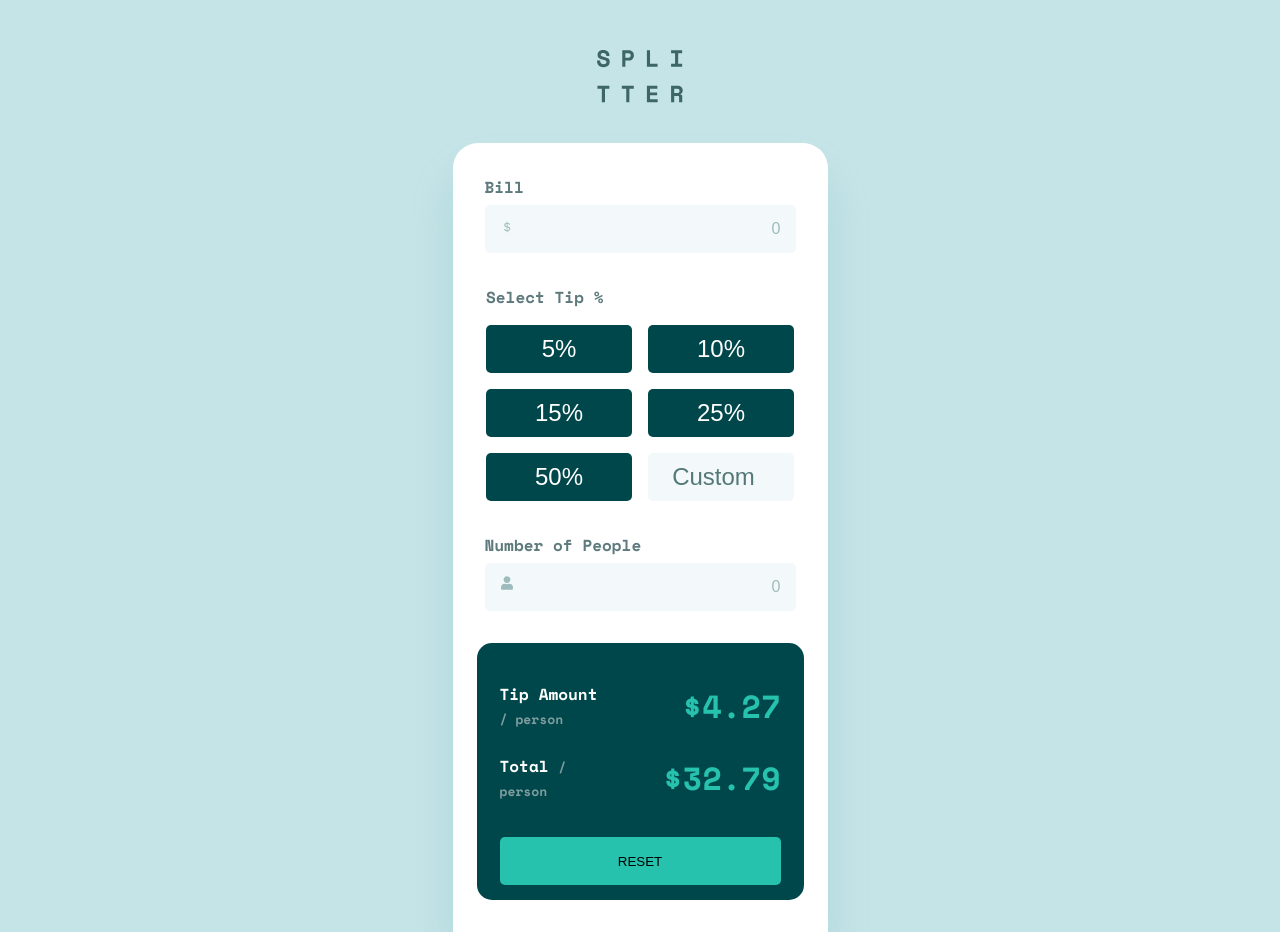
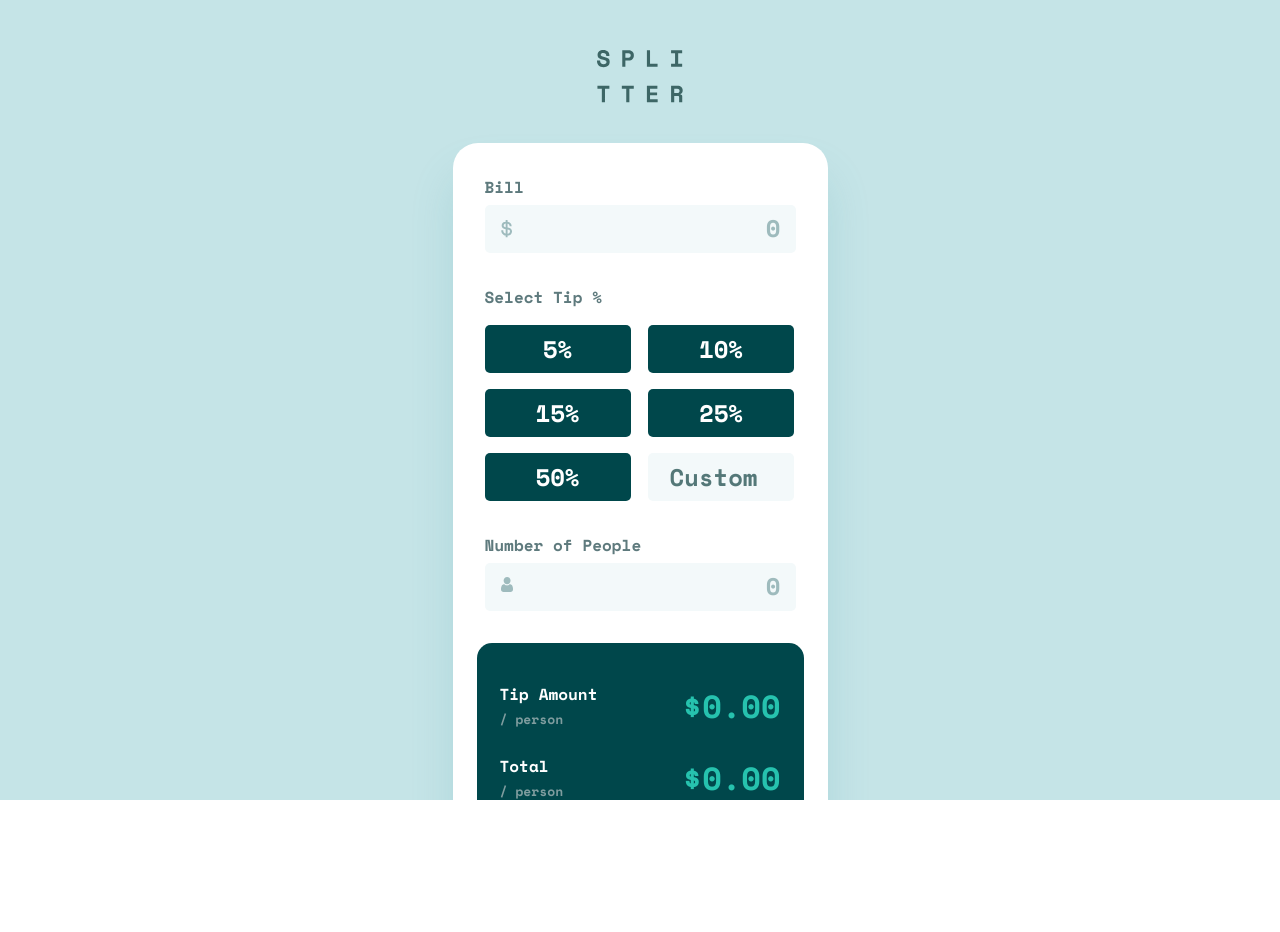
Before and after one commit to ZinaienkovaHanna/react-pet-project-tip-calculator, a React (Create React App) app: page / in a window 1280 px wide. After the commit the page ends 800 px from the top, so only its background shows below. Built offline with nearby package versions, Linux system fonts and the light colour scheme.

Commit message:
correct css

```diff
--- a/package.json
+++ b/package.json
@@ -8,7 +8,6 @@
     "@testing-library/user-event": "^13.5.0",
     "react": "^18.2.0",
     "react-dom": "^18.2.0",
-    "react-icons": "^4.8.0",
     "react-scripts": "5.0.1",
     "web-vitals": "^2.1.4"
   },
--- a/src/components/Buttons/Buttons.module.css
+++ b/src/components/Buttons/Buttons.module.css
@@ -14,6 +14,8 @@
   background-color: var(--very-dark-cyan);
   font-size: 24px;
   color: var(--white);
+  font-weight: var(--fw-bold);
+  font-family: var(--ff);
 }
 
 .buttons input {
--- a/src/components/DataInput/DataInput.js
+++ b/src/components/DataInput/DataInput.js
@@ -1,7 +1,4 @@
-import { FaUser } from 'react-icons/fa';
-import { BsCurrencyDollar } from 'react-icons/bs';
 import Buttons from '../Buttons/Buttons';
-import Result from '../Result/Result';
 
 import styles from './DataInput.module.css';
 
@@ -9,8 +6,14 @@ const DataInput = () => {
   return (
     <div className={styles.dataInputContainer}>
       <div className={styles.bill}>
-        <label htmlFor="billInput">Bill</label>
-        <BsCurrencyDollar className={styles.leftPlaceholder} />
+        <label htmlFor="billInput" className={styles.bill}>
+          Bill
+        </label>
+        <img
+          src="/images/icon-dollar.svg"
+          alt="logo"
+          className={styles.leftPlaceholder}
+        />
         <input type="number" id="billInput" placeholder="0" />
       </div>
 
@@ -21,11 +24,13 @@ const DataInput = () => {
 
       <div className={styles.people}>
         <label htmlFor="peopleInput">Number of People</label>
-        <FaUser className={styles.leftPlaceholder} />
+        <img
+          src="/images/icon-person.svg"
+          alt="logo"
+          className={styles.leftPlaceholder}
+        />
         <input type="number" id="peopleInput" placeholder="0" />
       </div>
-
-      <Result />
     </div>
   );
 };
--- a/src/components/DataInput/DataInput.module.css
+++ b/src/components/DataInput/DataInput.module.css
@@ -1,4 +1,4 @@
-.dataInputContainer {
+/* .dataInputContainer {
   margin: 0 auto;
   width: 375px;
   height: 789px;
@@ -9,7 +9,7 @@
   display: flex;
   flex-direction: column;
   align-items: center;
-}
+} */
 
 .bill label,
 .people label {
@@ -38,23 +38,24 @@
 
 .people .leftPlaceholder {
   left: 48px;
-  top: 432px;
+  top: 434px;
 }
 
 .bill input,
 .people input {
-  text-align: right;
   width: 311px;
   height: 48px;
   background-color: var(--very-light-grayish-cyan);
   border-radius: 5px;
   border: none;
+  font-size: 24px;
+  text-align: right;
 }
 
 .bill input::placeholder,
 .people input::placeholder {
-  font-size: 16px;
   color: var(--grayish-cyan);
+  font-family: var(--ff);
 }
 
 .buttonsContainer h2 {
--- a/src/components/Result/Result.js
+++ b/src/components/Result/Result.js
@@ -9,13 +9,13 @@ const Result = () => {
         <h3>
           Tip Amount <span>/ person</span>
         </h3>
-        <p>$4.27</p>
+        <p>$0.00</p>
       </div>
       <div className={styles.total}>
         <h3>
           Total <span>/ person</span>
         </h3>
-        <p>$32.79</p>
+        <p>$0.00</p>
       </div>
       <button>RESET</button>
     </div>
--- a/src/components/Result/Result.module.css
+++ b/src/components/Result/Result.module.css
@@ -27,6 +27,10 @@
   font-size: 16px;
 }
 
+.total h3 {
+  width: 64px;
+}
+
 .tipAmount h3 span,
 .total h3 span {
   color: var(--middle-grayish-cyan);
@@ -46,4 +50,7 @@
   background-color: var(--strong-cyan);
   border: none;
   margin-left: 23px;
+  font-size: 20px;
+  color: var(--very-dark-cyan);
+  font-weight: var(--fw-bold);
 }
--- a/src/components/TipCalculator/TipCalculator.js
+++ b/src/components/TipCalculator/TipCalculator.js
@@ -1,11 +1,15 @@
 import DataInput from '../DataInput/DataInput';
+import Result from '../Result/Result';
 
 import styles from './TipCalculator.module.css';
 const TipCalculator = () => {
   return (
     <section className={styles.bgContainer}>
       <img src="/images/logo.svg" alt="logo" className={styles.logo} />
-      <DataInput />
+      <div className={styles.contentContainer}>
+        <DataInput />
+        <Result />
+      </div>
     </section>
   );
 };
--- a/src/components/TipCalculator/TipCalculator.module.css
+++ b/src/components/TipCalculator/TipCalculator.module.css
@@ -1,5 +1,5 @@
 .bgContainer {
-  height: 100%;
+  height: 100vh;
   background-color: var(--light-grayish-cyan);
   display: flex;
   flex-direction: column;
@@ -11,3 +11,16 @@
   width: 86.66px;
   height: 53.14px;
 }
+
+.contentContainer {
+  margin: 0 auto;
+  width: 375px;
+  height: 789px;
+  background-color: var(--white);
+  box-shadow: 0px 32px 43px rgba(79, 166, 175, 0.200735);
+  border-radius: 25px 25px 0px 0px;
+  position: relative;
+  display: flex;
+  flex-direction: column;
+  align-items: center;
+}
```
